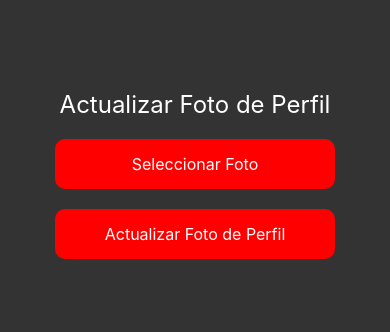
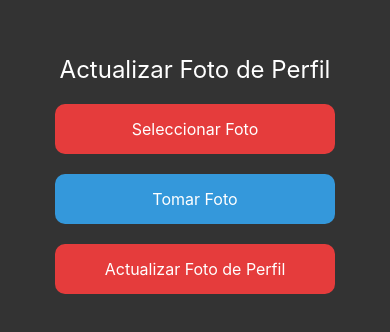
Before and after one commit to David0414/hearuApp, a React Native app: screen /UpdatePhotoProfileScreen in a window 390 px wide. Shown: the part 238-570 px from the top of the page. Built offline with nearby package versions, Linux system fonts and the light colour scheme.

Commit message:
Actualizaciones

```diff
--- a/components/Footer.js
+++ b/components/Footer.js
@@ -2,11 +2,13 @@
 import React, { useState } from "react";
 import { View, TouchableOpacity, Text, StyleSheet, Image } from "react-native";
 import FontAwesome from "react-native-vector-icons/FontAwesome";
-import { useNavigation } from "@react-navigation/native";
+import { useNavigation, useRoute } from "@react-navigation/native";
 
 const FooterComponent = () => {
   const [selectedIcon, setSelectedIcon] = useState("home");
   const navigation = useNavigation();
+  const route = useRoute();
+
 
   const handleIconPress = (iconName) => {
     setSelectedIcon(iconName);
@@ -36,6 +38,13 @@ const FooterComponent = () => {
     }
   };
 
+  // Función para obtener el color de fondo según la pantalla actual
+  const getIconBackgroundColor = (iconName) => {
+    const currentScreen = route.name;
+    return selectedIcon === iconName ? "red" : "transparent";
+  };
+
+
   return (
     <View style={styles.footer}>
       <View style={styles.container}>
@@ -43,7 +52,7 @@ const FooterComponent = () => {
         <TouchableOpacity
           style={[
             styles.iconContainer,
-            selectedIcon === "home" && styles.selectedIcon,
+            { backgroundColor: getIconBackgroundColor("home") },
           ]}
           onPress={() => handleIconPress("home")}
         >
@@ -58,7 +67,7 @@ const FooterComponent = () => {
         <TouchableOpacity
           style={[
             styles.iconContainer,
-            selectedIcon === "search" && styles.selectedIcon,
+            { backgroundColor: getIconBackgroundColor("search") },
           ]}
           onPress={() => handleIconPress("search")}
         >
@@ -73,7 +82,7 @@ const FooterComponent = () => {
         <TouchableOpacity
           style={[
             styles.iconContainer,
-            selectedIcon === "heart" && styles.selectedIcon,
+            { backgroundColor: getIconBackgroundColor("heart") },
           ]}
           onPress={() => handleIconPress("heart")}
         >
@@ -90,7 +99,7 @@ const FooterComponent = () => {
         <TouchableOpacity
           style={[
             styles.iconContainer,
-            selectedIcon === "user" && styles.selectedIcon,
+            { backgroundColor: getIconBackgroundColor("user") },
           ]}
           onPress={() => handleIconPress("user")}
         >
@@ -107,7 +116,7 @@ const FooterComponent = () => {
         <TouchableOpacity
           style={[
             styles.iconContainer,
-            selectedIcon === "logOut" && styles.selectedIcon,
+            { backgroundColor: getIconBackgroundColor("logOut") },
           ]}
           onPress={() => handleIconPress("logOut")}
         >
--- a/components/OtherUserProfileScreen.js
+++ b/components/OtherUserProfileScreen.js
@@ -16,7 +16,6 @@ const OtherUserProfileScreen = ({ route, navigation }) => {
       try {
         const token = await AsyncStorage.getItem('token');
 
-        // Verificar si el usuario actual sigue al perfil
         const response = await axios.get(`${BASE_URL}/profile/${userName}`, {
           headers: {
             Authorization: `Bearer ${token}`,
@@ -26,7 +25,6 @@ const OtherUserProfileScreen = ({ route, navigation }) => {
         const onfollowValue = response.data.message.onfollow[0].onfollow;
         setIsFollowing(onfollowValue === 1);
 
-        // Almacenar la información de seguimiento localmente
         await AsyncStorage.setItem('isFollowing', JSON.stringify(onfollowValue === 1));
 
         setProfileData(response.data.message);
@@ -42,20 +40,16 @@ const OtherUserProfileScreen = ({ route, navigation }) => {
     try {
       const token = await AsyncStorage.getItem('token');
 
-      // Realiza la acción de seguir/dejar de seguir directamente en el cliente
       const newIsFollowing = !isFollowing;
       setIsFollowing(newIsFollowing);
 
-      // Actualizar el servidor con la acción de seguir/dejar de seguir
       if (newIsFollowing) {
-        // Seguir
         await axios.post(`${BASE_URL}/profile/${userName}`, null, {
           headers: {
             Authorization: `Bearer ${token}`,
           },
         });
       } else {
-        // Dejar de seguir
         await axios.delete(`${BASE_URL}/profile/${userName}`, {
           headers: {
             Authorization: `Bearer ${token}`,
@@ -63,7 +57,6 @@ const OtherUserProfileScreen = ({ route, navigation }) => {
         });
       }
 
-      // Verificar si el usuario actual sigue al perfil después de la actualización
       const onfollowResponse = await axios.get(`${BASE_URL}/profile/${userName}`, {
         headers: {
           Authorization: `Bearer ${token}`,
@@ -72,29 +65,22 @@ const OtherUserProfileScreen = ({ route, navigation }) => {
 
       const onfollowValue = onfollowResponse.data.message.onfollow[0].onfollow;
 
-      // Actualizar el estado isFollowing con el valor directo de onfollow
       setIsFollowing(onfollowValue === 1);
 
-      // Almacenar la información de seguimiento localmente
       await AsyncStorage.setItem('isFollowing', JSON.stringify(onfollowValue === 1));
 
-      // Actualizar la bandera de actualización para forzar el nuevo renderizado
       setRefreshPage((prevRefresh) => !prevRefresh);
     } catch (error) {
       console.error('Error toggling follow status:', error);
     }
   };
 
-
   return (
     <View style={styles.container}>
-      {/* Header */}
-      {/* (Opcional: Puedes incluir un botón de retroceso o cualquier otro elemento de navegación) */}
-
-      {/* Content */}
       <View style={styles.content}>
         {profileData?.profile && (
           <>
+            <View style={styles.profileInfo}>
               <Image
                 source={{ uri: `asset:/imgs/profilePic/${profileData.profile.profilePic}` }}
                 style={styles.profileImage}
@@ -102,8 +88,6 @@ const OtherUserProfileScreen = ({ route, navigation }) => {
               <Text style={styles.userName}>Nombre de Usuario: {profileData.profile.nombreUsuario}</Text>
               <Text style={styles.followers}>Seguidores: {profileData.followers[0].followers}</Text>
               <Text style={styles.following}>Siguiendo: {profileData.following[0].following}</Text>
-
-            {/* Botón de seguir/dejar de seguir */}
               <TouchableOpacity onPress={handleFollowButton}>
                 <View style={styles.followButton}>
                   <Text style={styles.followButtonText}>
@@ -111,18 +95,19 @@ const OtherUserProfileScreen = ({ route, navigation }) => {
                   </Text>
                 </View>
               </TouchableOpacity>
+            </View>
 
             <Text style={styles.sectionTitle}>Publicaciones y Calificaciones:</Text>
             <FlatList
               data={profileData.rates}
               keyExtractor={(item) => item.idPublicacion.toString()}
               renderItem={({ item }) => (
-                <View style={[styles.rateItem, { backgroundColor: 'red' }]}>
+                <View style={[styles.rateItem, { backgroundColor: '#E53C3C' }]}>
                   <Text style={{ color: 'white' }}>Canción: {item.nombreCancion}</Text>
                   <Text style={{ color: 'white' }}>Autor: {item.nombreAutor}</Text>
                   <Image
                     source={{ uri: `asset:/imgs/cover/${item.portadaAlbum}` }}
-                    style={styles.profileImage}
+                    style={styles.albumCover}
                   />
                   <AirbnbRating
                     count={5}
@@ -135,8 +120,6 @@ const OtherUserProfileScreen = ({ route, navigation }) => {
                 </View>
               )}
             />
-
-            {/* Agregar sección de Albums y Canciones aquí utilizando los datos de profileData */}
           </>
         )}
       </View>
@@ -151,8 +134,10 @@ const styles = {
   },
   content: {
     flex: 1,
-    justifyContent: 'center',
-    alignItems: 'center',
+    paddingHorizontal: 16,
+  },
+  profileInfo: {
+    alignItems: 'flex-start',
   },
   profileImage: {
     width: 100,
@@ -183,6 +168,7 @@ const styles = {
   },
   rateItem: {
     marginBottom: 10,
+    width: '100%',
   },
   followButton: {
     backgroundColor: '#E53C3C',
@@ -194,6 +180,12 @@ const styles = {
     color: 'white',
     fontWeight: 'bold',
   },
+  albumCover: {
+    width: 50,
+    height: 50,
+    borderRadius: 25,
+    marginVertical: 5,
+  },
 };
 
 export default OtherUserProfileScreen;
--- a/components/ProfileScreen.js
+++ b/components/ProfileScreen.js
@@ -4,16 +4,13 @@ import axios from 'axios';
 import AsyncStorage from '@react-native-async-storage/async-storage';
 import { useNavigation } from "@react-navigation/native";
 import { AirbnbRating } from 'react-native-ratings';
-
+import FooterComponent from './Footer';
 
 import { BASE_URL } from '../api/client';
 
 const ProfileScreen = ({ route, navigation }) => {
   const { userName } = route.params || {};
   const [profileData, setProfileData] = useState(null);
-
-
-
 
   useEffect(() => {
     const fetchProfileData = async () => {
@@ -25,13 +22,6 @@ const ProfileScreen = ({ route, navigation }) => {
           headers: { Authorization: `Bearer ${token}` },
         });
         setProfileData(response.data.message);
-
-
-
-
-
-
-
       } catch (error) {
         console.error('Error fetching profile data:', error);
       }
@@ -40,15 +30,9 @@ const ProfileScreen = ({ route, navigation }) => {
     fetchProfileData();
   }, []);
 
-
-
-
-
   const handleUpdatePhotoPress = () => {
     navigation.navigate('UpdatePhotoProfileScreen');
   };
-
-
 
   if (!profileData) {
     return (
@@ -84,17 +68,16 @@ const ProfileScreen = ({ route, navigation }) => {
         <FlatList
           data={profileData.rates}
           keyExtractor={(item) => item.idPublicacion.toString()}
+          style={{ marginBottom: 55 }} // Ajusta el valor según sea necesario
+
           renderItem={({ item, index }) => (
-            <View style={[styles.rateItem, { backgroundColor: 'red' }]}>
+            <View style={[styles.rateItem, { backgroundColor: '#E53C3C' }]}>
               <Text style={{ color: 'white' }}>Canción: {item.nombreCancion}</Text>
               <Text style={{ color: 'white' }}>Autor: {item.nombreAutor}</Text>
               <Image
                 source={{ uri: `asset:/imgs/cover/${item.portadaAlbum}` }}
-                style={styles.profileImage}
+                style={styles.albumCover}
               />
-
-
-              {/* Representación de la calificación con AirbnbRating */}
               <AirbnbRating
                 count={5}
                 reviews={['Terrible', 'Malo', 'Regular', 'Bueno', 'Excelente']}
@@ -103,17 +86,18 @@ const ProfileScreen = ({ route, navigation }) => {
                 showRating={false}
                 isDisabled
               />
-
             </View>
           )}
         />
 
         {/* Actualizar Foto Button */}
-        {/*onPress={handleUpdatePhotoPress}*/}
-        <TouchableOpacity style={styles.updatePhotoButton} >
+        <TouchableOpacity style={styles.updatePhotoButton}>
           <Text style={styles.updatePhotoButtonText}>Actualizar Foto</Text>
         </TouchableOpacity>
       </View>
+
+      {/* Footer Component */}
+      <FooterComponent />
     </View>
   );
 };
@@ -141,7 +125,7 @@ const styles = {
   content: {
     flex: 1,
     justifyContent: 'center',
-    alignItems: 'stretch', // Cambiado de 'center' a 'stretch'
+    alignItems: 'stretch',
     paddingHorizontal: 16,
   },
   profileImage: {
@@ -173,26 +157,34 @@ const styles = {
   },
   rateItem: {
     marginBottom: 10,
+    borderRadius: 10,
+
   },
-  followButton: {
+  button: {
+    backgroundColor: '#E53C3C',
+    padding: 10,
+    borderRadius: 5,
+    marginBottom: 10,
+  },
+  buttonText: {
+    fontSize: 16,
+    color:'white',
+  },
+  updatePhotoButton: {
     backgroundColor: 'blue',
     padding: 10,
     borderRadius: 5,
     marginBottom: 10,
   },
-  followButtonText: {
+  updatePhotoButtonText: {
     color: 'white',
     fontSize: 16,
   },
-  unfollowButton: {
-    backgroundColor: 'red',
-    padding: 10,
+  albumCover: {
+    width: 100,
+    height: 100,
     borderRadius: 5,
-    marginBottom: 10,
-  },
-  unfollowButtonText: {
-    color: 'white',
-    fontSize: 16,
+    marginVertical: 5,
   },
 };
 
--- a/components/SearchScreen.js
+++ b/components/SearchScreen.js
@@ -12,6 +12,7 @@ import {
 import axios from 'axios';
 import AsyncStorage from '@react-native-async-storage/async-storage';
 import { BASE_URL } from '../api/client';
+import FooterComponent from './Footer';
 
 import FastImage from 'react-native-fast-image';
 
@@ -159,6 +160,7 @@ const SearchScreen = ({ navigation }) => {
                     </TouchableOpacity>
                 )}
             />
+            <FooterComponent />
 
         </View>
     );
--- a/components/SongScreen.js
+++ b/components/SongScreen.js
@@ -18,8 +18,6 @@ const SongScreen = ({ route, navigation }) => {
         // Obtener token almacenado en AsyncStorage
         const token = await AsyncStorage.getItem('token');
 
-        console.log(`ESTE ES EL PATH ${BASE_URL}/song/${song.idCancion}`);
-
         // Realizar solicitud a la API para obtener detalles adicionales
         const response = await axios.get(`${BASE_URL}/song/${song.idCancion}`, {
           headers: {
@@ -37,6 +35,21 @@ const SongScreen = ({ route, navigation }) => {
     fetchSongDetails();
   }, [song.idCancion]);
 
+  // Función para manejar la calificación de la canción
+  const handleRateSong = () => {
+    // Verificar si hay detalles de la canción antes de navegar
+    if (songDetails && songDetails.song && songDetails.song.length > 0) {
+      navigation.navigate('RatingScreen', {
+        idCancion: songDetails.song[0].idCancion,
+        nombreCancion: songDetails.song[0].nombreCancion,
+        imagen: songDetails.song[0].portadaAlbum,
+      });
+    } else {
+      // Manejar el caso en el que no se obtienen detalles de la canción
+      Alert.alert('Error', 'No se pudieron obtener los detalles de la canción. Inténtalo de nuevo.');
+    }
+  };
+
   // Estructura básica de la pantalla
   return (
     <View style={styles.container}>
@@ -50,8 +63,6 @@ const SongScreen = ({ route, navigation }) => {
 
       {/* Contenido de la pantalla */}
       <View style={styles.content}>
-
-
         {/* Detalles de la canción */}
         {songDetails && songDetails.song && songDetails.song.length > 0 && (
           <>
@@ -67,7 +78,7 @@ const SongScreen = ({ route, navigation }) => {
                 <Text style={styles.ratingText}>Puntuación Promedio:</Text>
                 <AirbnbRating
                   count={5}
-                  defaultRating={songDetails.song[0].promedioScore}  // Puntuación promedio
+                  defaultRating={songDetails.song[0].promedioScore}
                   size={20}
                   showRating={false}
                   isDisabled
@@ -75,9 +86,12 @@ const SongScreen = ({ route, navigation }) => {
               </View>
             )}
 
+            {/* Botón para calificar la canción */}
+            <TouchableOpacity style={styles.rateButton} onPress={handleRateSong}>
+              <Text style={styles.rateButtonText}>Calificar Canción</Text>
+            </TouchableOpacity>
           </>
         )}
-        {/* Agrega más detalles según tus necesidades */}
       </View>
     </View>
   );
@@ -129,7 +143,26 @@ const styles = StyleSheet.create({
     color: "white",
     fontSize: 16,
   },
-  // Agrega más estilos según sea necesario
+  ratingContainer: {
+    flexDirection: 'row',
+    alignItems: 'center',
+    marginVertical: 10,
+  },
+  ratingText: {
+    color: 'white',
+    marginRight: 10,
+  },
+  rateButton: {
+    backgroundColor: '#E53C3C',
+    paddingVertical: 10,
+    paddingHorizontal: 20,
+    borderRadius: 8,
+    marginTop: 10,
+  },
+  rateButtonText: {
+    color: 'white',
+    fontSize: 16,
+  },
 });
 
 export default SongScreen;
--- a/components/UpdatePhotoProfileScreen.js
+++ b/components/UpdatePhotoProfileScreen.js
@@ -1,4 +1,4 @@
-import React, { useState } from 'react';
+import React, { useState, useEffect } from 'react';
 import {
   View,
   Text,
@@ -16,6 +16,27 @@ import { BASE_URL } from '../api/client';
 const UpdatePhotoProfileScreen = ({ navigation }) => {
   const [profilePic, setProfilePic] = useState('');
   const [loading, setLoading] = useState(false);
+  const [selectedImage, setSelectedImage] = useState(null);
+  const [token, setToken] = useState(null);
+
+  useEffect(() => {
+    const getTokenAndProfilePic = async () => {
+      try {
+        // Obtener el token de acceso
+        const storedToken = await AsyncStorage.getItem('accessToken');
+        console.log('Token de acceso:', storedToken);
+
+        // Actualizar el estado con el token
+        setToken(storedToken);
+
+        // Puedes realizar otras lógicas relacionadas con la obtención de datos aquí
+      } catch (error) {
+        console.error('Error al obtener el token de acceso:', error);
+      }
+    };
+
+    getTokenAndProfilePic();
+  }, []);
 
   const handleChoosePhoto = async () => {
     try {
@@ -26,10 +47,28 @@ const UpdatePhotoProfileScreen = ({ navigation }) => {
       });
 
       if (!image.cancelled) {
-        setProfilePic(image.path);
+        setSelectedImage(image);
+        console.log('Dirección de la imagen:', image.path);
       }
     } catch (error) {
       console.log('Error al seleccionar la imagen:', error);
+    }
+  };
+
+  const handleTakePhoto = async () => {
+    try {
+      const image = await ImagePicker.openCamera({
+        width: 300,
+        height: 400,
+        cropping: true,
+      });
+
+      if (!image.cancelled) {
+        setSelectedImage(image);
+        console.log('Dirección de la imagen:', image.path);
+      }
+    } catch (error) {
+      console.log('Error al tomar la foto:', error);
     }
   };
 
@@ -38,11 +77,17 @@ const UpdatePhotoProfileScreen = ({ navigation }) => {
       setLoading(true);
 
       const userName = await AsyncStorage.getItem('nombreUsuario');
+      console.log('Token antes de la solicitud PATCH:', token);
 
       const response = await axios.patch(
         `${BASE_URL}/profile/${userName}`,
         {
           profilePic,
+        },
+        {
+          headers: {
+            Authorization: `Bearer ${token}`,
+          },
         }
       );
 
@@ -63,11 +108,25 @@ const UpdatePhotoProfileScreen = ({ navigation }) => {
     <View style={styles.container}>
       <Text style={styles.title}>Actualizar Foto de Perfil</Text>
 
+      {selectedImage && (
+        <Image
+          source={{ uri: selectedImage.path }}
+          style={{ width: 200, height: 200, marginBottom: 20 }}
+        />
+      )}
+
       <TouchableOpacity
         onPress={handleChoosePhoto}
         style={[styles.button, styles.choosePhotoButton]}
       >
         <Text style={styles.buttonText}>Seleccionar Foto</Text>
+      </TouchableOpacity>
+
+      <TouchableOpacity
+        onPress={handleTakePhoto}
+        style={[styles.button, styles.takePhotoButton]}
+      >
+        <Text style={styles.buttonText}>Tomar Foto</Text>
       </TouchableOpacity>
 
       <TouchableOpacity
@@ -95,14 +154,17 @@ const styles = StyleSheet.create({
     color: 'white',
   },
   button: {
-    backgroundColor: 'red',
+    backgroundColor: '#E53C3C',
     padding: 15,
     borderRadius: 10,
     width: '80%',
     marginBottom: 20,
   },
   choosePhotoButton: {
-    backgroundColor: 'red', // Puedes cambiar este color según tus necesidades
+    backgroundColor: '#E53C3C',
+  },
+  takePhotoButton: {
+    backgroundColor: '#3498db',
   },
   buttonText: {
     color: 'white',
```
Lines whose indentation alone changed are shown as unchanged.
